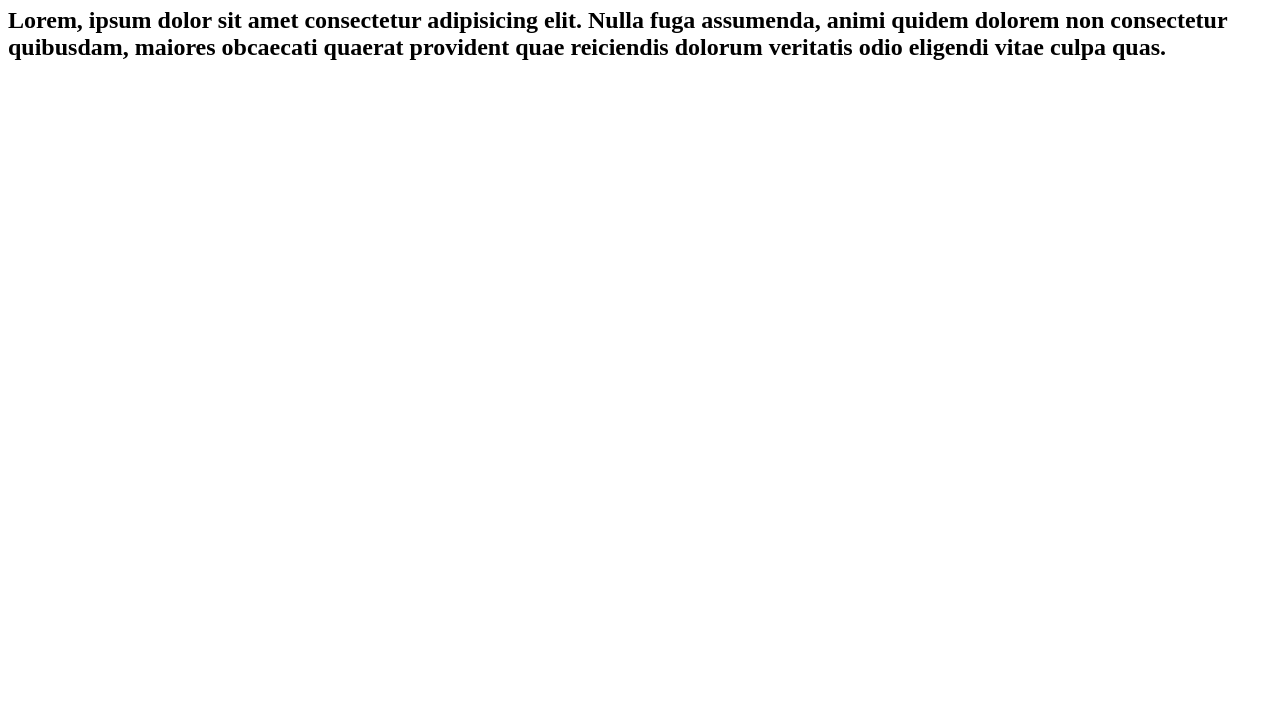
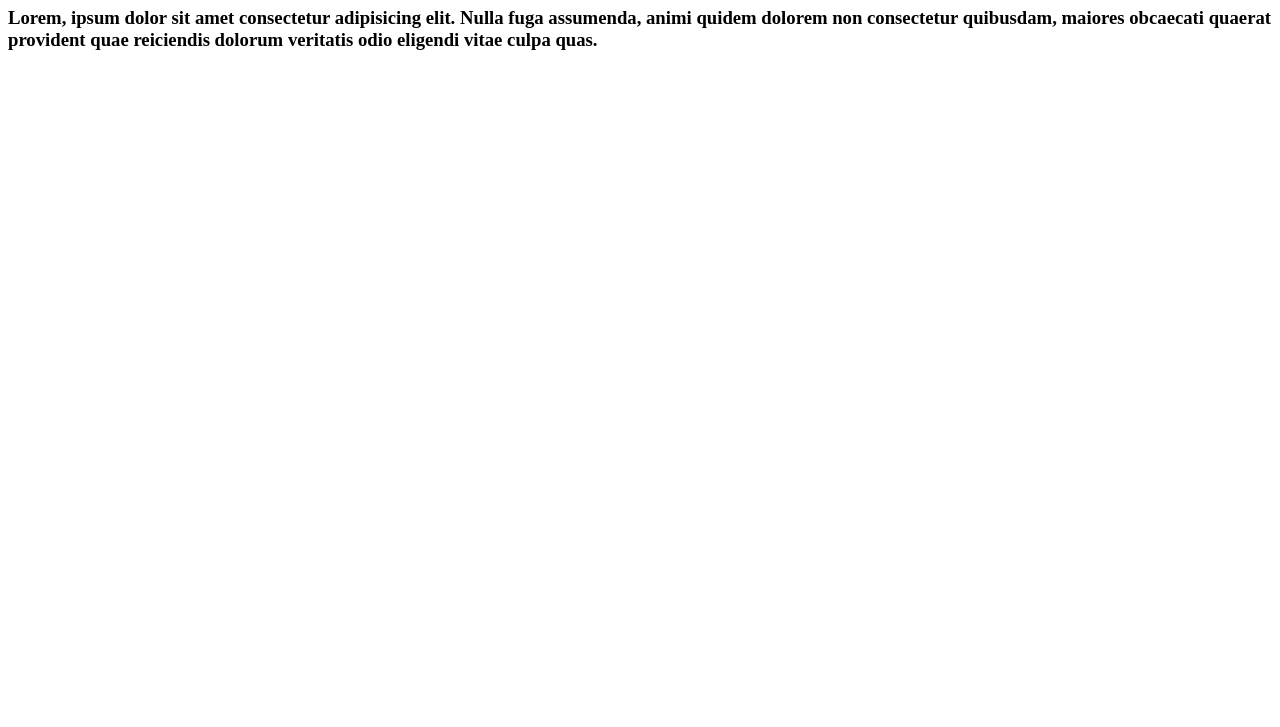
Before and after one commit to DouglasSBraz/Git-e-GitHub, a plain HTML site: page index.html in a window 1280 px wide. Shown: the part 73-800 px from the top of the page. Drawn offline with Linux system fonts and the light colour scheme.

Commit message:
11º commit - fix: alteração h2 para h3 conforme solicitado

```diff
--- a/index.html
+++ b/index.html
@@ -9,6 +9,6 @@
     <h1>
         Hello, World!
     </h1>
-    <h2>Lorem, ipsum dolor sit amet consectetur adipisicing elit. Nulla fuga assumenda, animi quidem dolorem non consectetur quibusdam, maiores obcaecati quaerat provident quae reiciendis dolorum veritatis odio eligendi vitae culpa quas.</h2>
+    <h3>Lorem, ipsum dolor sit amet consectetur adipisicing elit. Nulla fuga assumenda, animi quidem dolorem non consectetur quibusdam, maiores obcaecati quaerat provident quae reiciendis dolorum veritatis odio eligendi vitae culpa quas.</h3>
 </body>
 </html>
```
